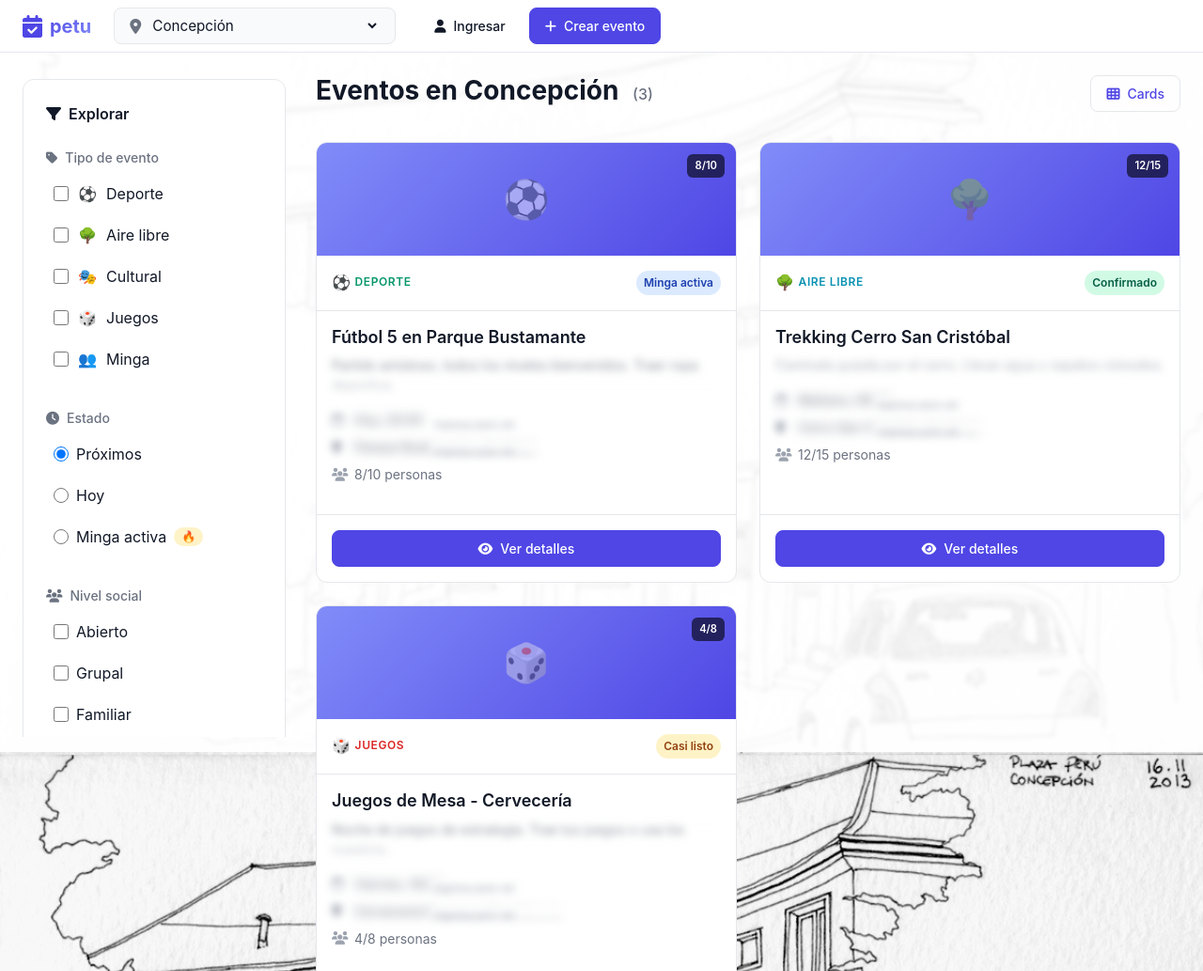
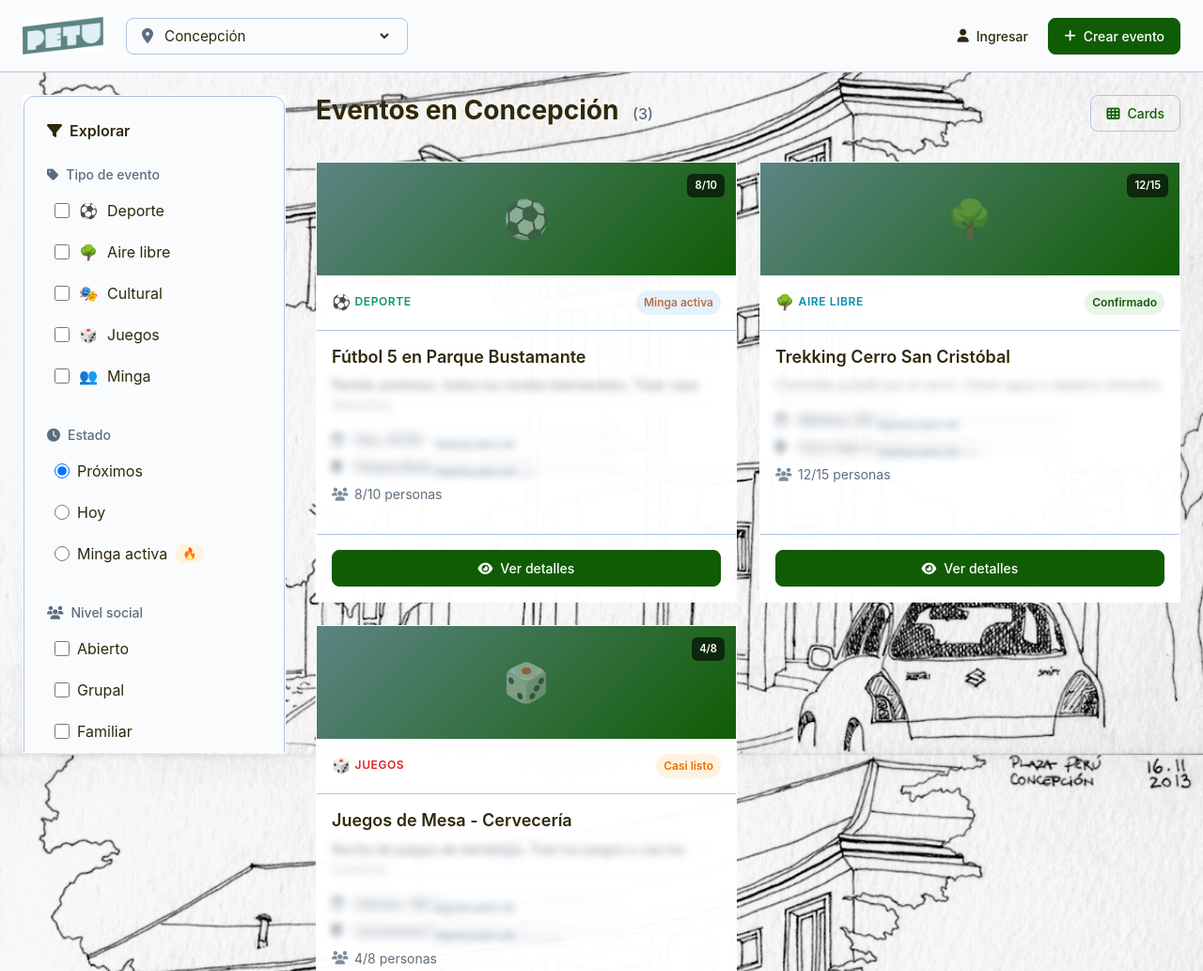
Before and after one commit to JCHEPO/Petu, a website: page frontend/index.html in a window 1280 px wide. Shown: the top 1033 px of the page at 94% size. Drawn offline with Linux system fonts and the light colour scheme; no server answers.

Commit message:
antes del login, cambie colores

```diff
--- a/frontend/css/style.css
+++ b/frontend/css/style.css
@@ -1,31 +1,45 @@
-/* ===== RESET Y VARIABLES ===== */
 :root {
-    /* Colores principales */
-    --primary-color: #4F46E5;      /* Indigo */
-    --primary-dark: #4338CA;
-    --primary-light: #818CF8;
-    --secondary-color: #10B981;    /* Emerald */
-    --accent-color: #F59E0B;       /* Amber */
-    --danger-color: #EF4444;       /* Red */
+    /* === NUEVOS COLORES CHILENOS === */
+    /* Base - Confianza */
+    --bg-main: #BE6E46;      /* Niebla Matinal */
+    --bg-card: #F9FBFD;      /* Blanco Cálido */
+    --text-main: #2F290A;    /* Tierra de Hoja */
+    --text-sec: #105C04;     /* Verde Profundo */
 
-    /* Colores neutros */
-    --bg-color: #F9FAFB;
-    --surface-color: #FFFFFF;
-    --text-primary: #111827;
-    --text-secondary: #6B7280;
-    --text-tertiary: #9CA3AF;
-    --border-color: #E5E7EB;
-    --border-hover: #D1D5DB;
+    /* Acción - Movimiento */
+    --action: #105C04;       /* Brote de Helecho */
+    --action-hover: #5c8484; /* Color Petu*/
 
-    /* Estados */
-    --success-bg: #D1FAE5;
-    --success-text: #065F46;
-    --warning-bg: #FEF3C7;
-    --warning-text: #92400E;
-    --danger-bg: #FEE2E2;
-    --danger-text: #991B1B;
-    --info-bg: #DBEAFE;
-    --info-text: #1E40AF;
+    /* Energía - Urgencia */
+    --alert: #D6338E;        /* Flamenco Andino */
+    --badge-highlight: #DFF621; /* Azufre del Tatio */
+
+    /* Mantén estos colores existentes o actualízalos */
+    --primary-color: var(--action);      /* Usa el verde helecho */
+    --primary-dark: var(--action-hover);
+    --primary-light: #5c8484;            /* color petu */
+    --secondary-color: var(--text-sec);  /* Verde profundo */
+    --accent-color: var(--alert);        /* Flamenco andino */
+    --danger-color: #E53935;             /* Rojo para errores */
+
+    /* Colores neutros actualizados */
+    --bg-color: var(--bg-main);          /* Niebla Matinal */
+    --surface-color: var(--bg-card);     /* Blanco Cálido */
+    --text-primary: var(--text-main);    /* Tierra de Hoja */
+    --text-secondary: #5D6D7E;           /* Gris azulado suave */
+    --text-tertiary: #7D8C9E;            /* Gris medio */
+    --border-color: #B0C4DE;             /* Borde azul muy claro */
+    --border-hover: #8FBC8F;             /* Borde verde suave */
+
+    /* Estados - actualizados con nueva paleta */
+    --success-bg: #E8F5E9;              /* Fondo verde muy claro */
+    --success-text: var(--text-sec);    /* Verde profundo */
+    --warning-bg: #FFF3E0;              /* Fondo naranja claro */
+    --warning-text: #EF6C00;            /* Naranja */
+    --danger-bg: #FFEBEE;               /* Fondo rojo claro */
+    --danger-text: #C62828;             /* Rojo oscuro */
+    --info-bg: #E3F2FD;                 /* Fondo azul claro */
+    --info-text: #BE6E46;               /* Azul */
 
     /* Espaciado */
     --spacing-xs: 0.25rem;
@@ -72,7 +86,7 @@ body {
     position: sticky;
     top: 0;
     z-index: 100;
-    background-color: var(--surface-color);
+    background-color: var(--bg-card);
     border-bottom: 1px solid var(--border-color);
     padding: var(--spacing-sm) 0;
     backdrop-filter: blur(10px);
@@ -82,32 +96,36 @@ body {
     max-width: 1400px;
     margin: 0 auto;
     padding: 0 var(--spacing-lg);
+    display: grid;
+    grid-template-columns: auto 1fr auto; /* Logo | Ciudad | Acciones */
+    align-items: center;
+    gap: var(--spacing-lg);
+    min-height: 60px;
+}
+
+/* Logo Section */
+.logo-section {
     display: flex;
     align-items: center;
-    gap: var(--spacing-lg);
 }
 
-/* Logo */
 .logo {
     display: flex;
     align-items: center;
     gap: var(--spacing-sm);
     cursor: pointer;
     user-select: none;
+    transition: opacity 0.2s ease;
 }
 
-.logo i {
-    font-size: 1.5rem;
-    color: var(--primary-color);
+.logo:hover {
+    opacity: 0.8;
 }
 
-.logo-text {
-    font-weight: 700;
-    font-size: 1.25rem;
-    background: linear-gradient(135deg, var(--primary-color), var(--primary-light));
-    background-clip: text;
-    -webkit-background-clip: text;
-    -webkit-text-fill-color: transparent;
+.logo-img {
+    height: 40px; /* Ajusta según tu logo */
+    width: auto;
+    display: block;
 }
 
 /* Selector de Ciudad */
@@ -121,7 +139,7 @@ body {
     align-items: center;
     gap: var(--spacing-sm);
     padding: var(--spacing-sm) var(--spacing-md);
-    background-color: var(--bg-color);
+    background-color: var(--bg-card);
     border: 1px solid var(--border-color);
     border-radius: var(--radius-md);
     transition: all 0.2s ease;
@@ -166,6 +184,8 @@ body {
     grid-template-columns: 280px 1fr;
     gap: var(--spacing-xl);
     min-height: calc(100vh - 60px);
+    position: relative;
+    z-index: 1;
 }
 
 /* Columna de Filtros (Sticky) */
@@ -346,9 +366,9 @@ body {
 
 /* Card de Evento */
 .event-card {
-    background-color: var(--surface-color);
+    background-color: var(--bg-card);
     border: 1px solid var(--border-color);
-    border-radius: var(--radius-lg);
+    border-radius: var(--radius-l.2g);
     overflow: hidden;
     transition: all 0.3s ease;
     cursor: pointer;
@@ -901,26 +921,70 @@ body {
     z-index: 2;
 }
 
-/* ===== FONDOS POR CIUDAD ===== */
+/* Fondos para diferentes ciudades */
 body.city-concepcion {
-    background-image: url('../images/Conce\ Sketch.jpg');
+    background-image: url('../images/concesketch.jpg');
     background-size: cover;
     background-position: center;
     background-attachment: fixed;
     background-repeat: no-repeat;
+    min-height: 100vh;
 }
 
-/* Overlay para mejorar legibilidad */
-body.city-concepcion::before {
-    content: '';
-    position: fixed;
-    top: 0;
-    left: 0;
-    right: 0;
-    bottom: 0;
-    background: rgba(255, 255, 255, 0.92);
-    backdrop-filter: blur(2px);
-    z-index: -1;
+body.city-concepcion2 {
+    background-image: url('../images/concesketch2.jpg');
+    background-size: cover;
+    background-position: center;
+    background-attachment: fixed;
+    background-repeat: no-repeat;
+    min-height: 100vh;
+}
+
+
+body.city-santiago {
+    background-image: url('../images/santiago-bg.jpg'); /* Necesitas esta imagen */
+    background-size: cover;
+    background-position: center;
+    background-attachment: fixed;
+    background-repeat: no-repeat;
+    min-height: 100vh;
+}
+
+body.city-valparaiso {
+    background-image: url('../images/valparaiso-bg.jpg'); /* Necesitas esta imagen */
+    background-size: cover;
+    background-position: center;
+    background-attachment: fixed;
+    background-repeat: no-repeat;
+    min-height: 100vh;
+}
+
+
+body.city-temuco {
+    background-image: url('../images/temuco-bg.jpg'); /* Necesitas esta imagen */
+    background-size: cover;
+    background-position: center;
+    background-attachment: fixed;
+    background-repeat: no-repeat;
+    min-height: 100vh;
+}
+
+body.city-default {
+    background: linear-gradient(135deg, #667eea 0%, #764ba2 100%);
+    background-size: cover;
+    background-attachment: fixed;
+    min-height: 100vh;
+}
+
+
+.event-card {
+    background-color: rgba(255, 255, 255, 0.98);
+    border: 1px solid rgba(255, 255, 255, 0.3);
+}
+
+.filters-column {
+    background-color: rgba(255, 255, 255, 0.98);
+    border: 1px solid rgba(255, 255, 255, 0.3);
 }
 
 /* Asegurar que el contenido esté por encima */
--- a/frontend/index.html
+++ b/frontend/index.html
@@ -11,9 +11,13 @@
     <header class="main-header">
         <div class="header-container">
             <!-- Logo + Volver a explorar -->
+            <div class="logo-section">
                 <div class="logo" onclick="goToExplore()">
-                <i class="fas fa-calendar-check"></i>
-                <span class="logo-text">petu</span>
+                    <img src="images/logo_petu.jpg" alt="petu" class="logo-img">
+                    <!-- O si prefieres mantener el icono + texto -->
+                    <!-- <i class="fas fa-calendar-check"></i> -->
+                    <!-- <span class="logo-text">petu</span> -->
+                </div>
             </div>
             <!-- Selector de Ciudad -->
             <div class="city-selector-container">
@@ -29,8 +33,7 @@
             </div>
         </div>
 
-            <!-- CTAs Mínimos -->
-            <div class="header-actions">
+           <div class="user-actions">
             <button class="btn btn-ghost" onclick="showLoginModal()" id="login-btn">
                 <i class="fas fa-user"></i>
                 <span>Ingresar</span>
@@ -40,6 +43,8 @@
                 <span>Crear evento</span>
             </button>
         </div>
+    </div>
+</header>
     </div>
     </header>
 
--- a/frontend/js/app.js
+++ b/frontend/js/app.js
@@ -22,7 +22,8 @@ document.addEventListener('DOMContentLoaded', function() {
 });
 
 function initApp() {
-    updateCityBackground('concepcion'); // <-- Mostrar fondo de Concepción
+    // Mostrar fondo de Concepción por defecto
+    document.body.classList.add('city-concepcion');
     setupEventListeners();
     loadEvents();
     updateUI();
@@ -257,15 +258,20 @@ function updateCityBackground(city) {
     const body = document.body;
 
     // Remover todas las clases de ciudad
-    body.classList.remove('city-santiago', 'city-valparaiso', 'city-concepcion', 'city-temuco');
+    body.classList.remove('city-santiago', 'city-valparaiso', 'city-concepcion', 'city-concepcion2', 'city-temuco', 'city-default');
 
-    // Si hay ciudad seleccionada, agregar clase
-    if (city) {
+    // Solo para Concepción: alternar entre dos fondos
+    if (city === 'concepcion') {
+        // Si ya tiene city-concepcion, cambia a city-concepcion2, y viceversa
+        if (body.classList.contains('city-concepcion')) {
+            body.classList.add('city-concepcion2');
+        } else {
+            body.classList.add('city-concepcion');
+        }
+    } else if (city) {
+        // Para otras ciudades
         body.classList.add(`city-${city}`);
-    }
-
-    // Si no hay ciudad o no tiene imagen, usar clase por defecto
-    if (!city || !['santiago', 'valparaiso', 'concepcion', 'temuco'].includes(city)) {
+    } else {
         body.classList.add('city-default');
     }
 }
@@ -437,9 +443,18 @@ function hideEventDetailModal() {
 function setupEventListeners() {
     // Selector de ciudad
     document.getElementById('city-select').addEventListener('change', function() {
-        state.filters.city = this.value;
+        const selectedCity = this.value;
+        state.filters.city = selectedCity;
         updateUI();
-        updateCityBackground(this.value); // <-- Agregar esta línea
+
+        // Actualizar fondo de la ciudad
+        if (selectedCity === 'concepcion') {
+            // Forzar el cambio de fondo para Concepción
+            updateCityBackground(selectedCity);
+        } else {
+            updateCityBackground(selectedCity);
+        }
+
         loadEvents();
     });
 
```
Also changed, not shown: frontend/images/concesketch.jpg (renamed from frontend/images/Conce Sketch.jpg), frontend/images/concesketch2.jpg (renamed from frontend/images/Conce Sketch2.jpg), frontend/images/logo_petu.jpg (added), frontend/images/santiago-bg.jpg (added). Lines whose indentation alone changed are shown as unchanged.
